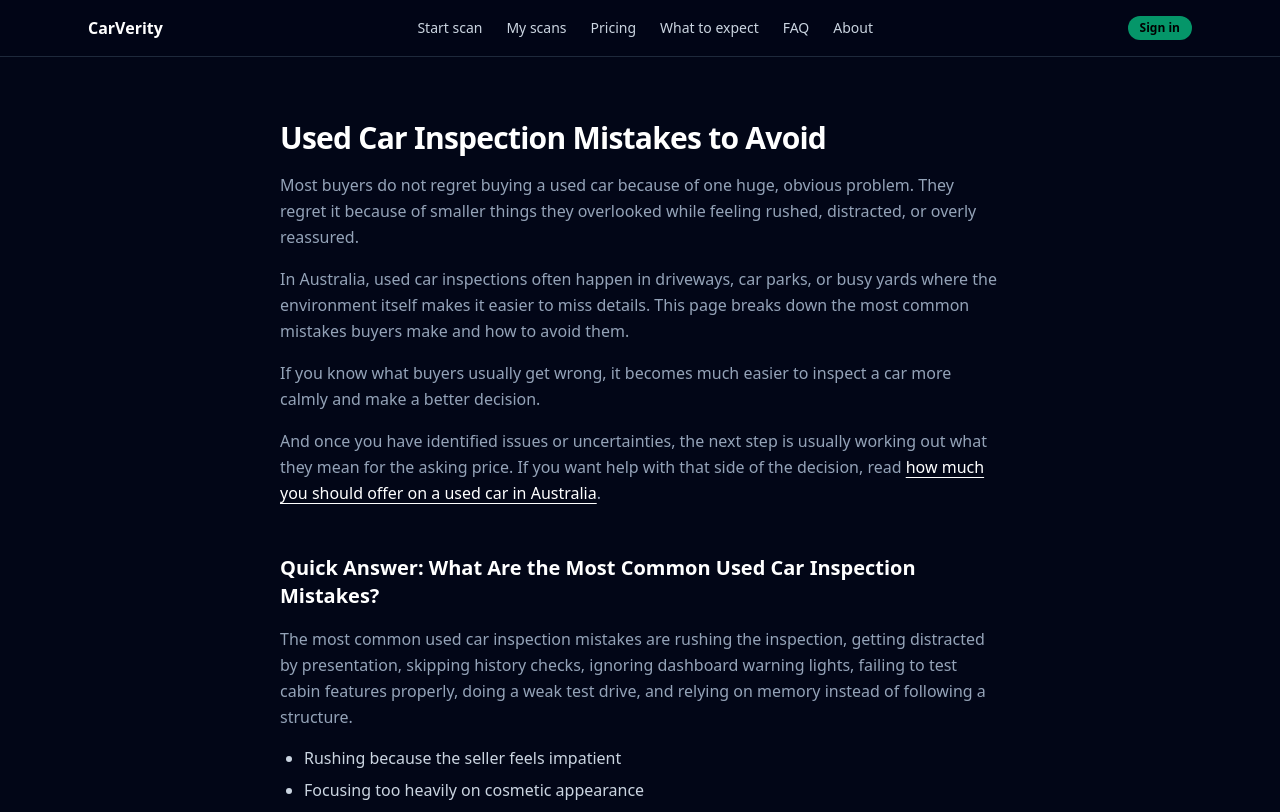
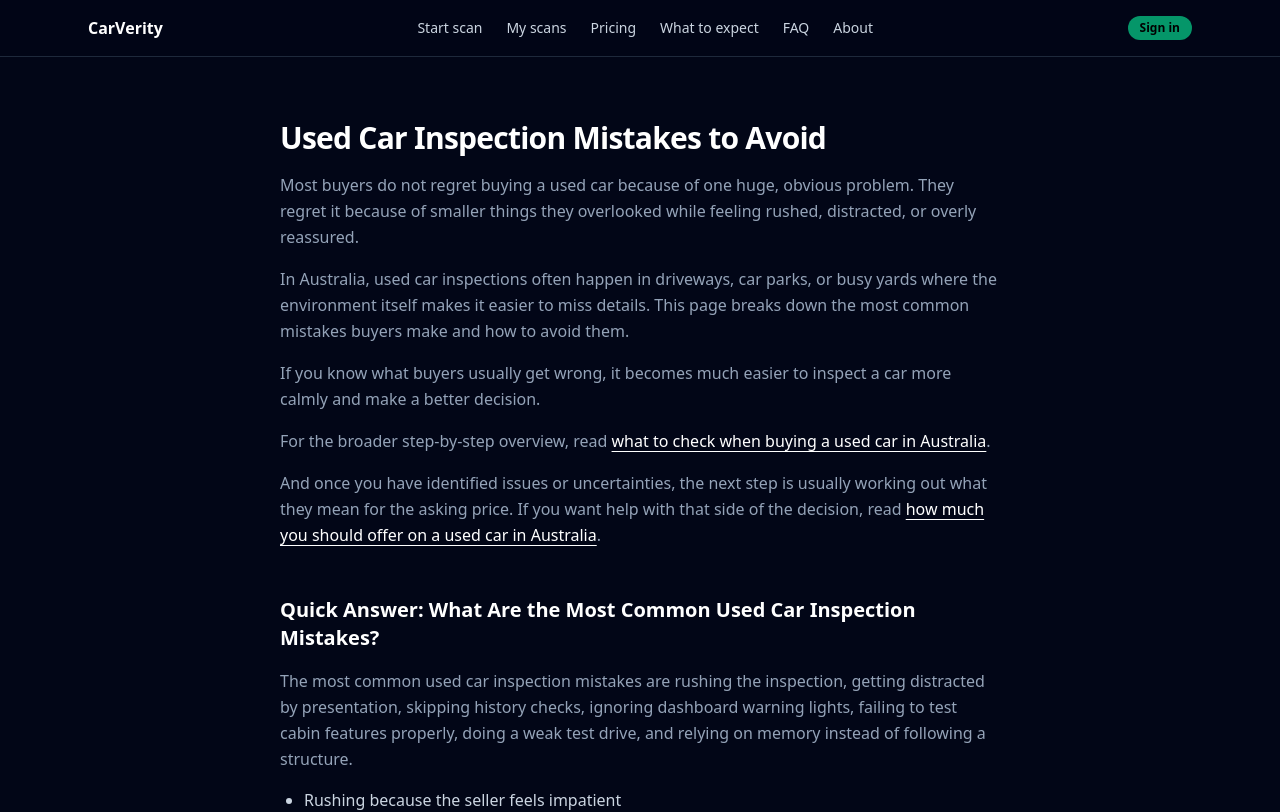
Before and after one commit to jeremy-swallow/carverity-clean, a React (Vite) app: page /used-car-inspection-mistakes-australia in a window 1280 px wide. Shown: the top 812 px of the page. Built offline with nearby package versions, Linux system fonts and the light colour scheme; no server answers.

Commit message:
Improve SEO page for used car inspection mistakes

```diff
--- a/src/pages/UsedCarInspectionMistakes.tsx
+++ b/src/pages/UsedCarInspectionMistakes.tsx
@@ -6,7 +6,7 @@ export default function UsedCarInspectionMistakes() {
   useEffect(() => {
     applySeo({
       title:
-        "Used Car Inspection Mistakes to Avoid (What Buyers Often Miss)",
+        "Used Car Inspection Mistakes to Avoid (What Buyers Often Miss) | CarVerity",
       description:
         "Avoid the most common used car inspection mistakes Australian buyers make. Learn what people miss under pressure, which red flags matter, and how to inspect a used car more confidently before buying.",
       canonical:
@@ -68,6 +68,24 @@ export default function UsedCarInspectionMistakes() {
                   "You can avoid missing things by checking the history before you arrive, inspecting the car in a set order, testing cabin features properly, taking a meaningful test drive, and using a structured checklist so you are not relying on memory.",
               },
             },
+            {
+              "@type": "Question",
+              name: "What is the biggest mistake when buying a used car?",
+              acceptedAnswer: {
+                "@type": "Answer",
+                text:
+                  "Rushing the process is one of the biggest mistakes because it causes buyers to miss smaller warning signs that can matter a lot later.",
+              },
+            },
+            {
+              "@type": "Question",
+              name: "Is a clean-looking used car usually safer to buy?",
+              acceptedAnswer: {
+                "@type": "Answer",
+                text:
+                  "Not necessarily. Clean presentation can make a car feel more trustworthy, but it does not replace proper checks on history, condition, warning lights, tyres, and road behaviour.",
+              },
+            },
           ],
         },
         {
@@ -118,6 +136,17 @@ export default function UsedCarInspectionMistakes() {
             <p className="text-slate-400 leading-relaxed">
               If you know what buyers usually get wrong, it becomes much easier
               to inspect a car more calmly and make a better decision.
+            </p>
+
+            <p className="text-slate-400 leading-relaxed">
+              For the broader step-by-step overview, read{" "}
+              <Link
+                to="/what-to-check-when-buying-a-used-car-australia"
+                className="text-white underline underline-offset-4 hover:opacity-80 transition"
+              >
+                what to check when buying a used car in Australia
+              </Link>
+              .
             </p>
 
             <p className="text-slate-400 leading-relaxed">
@@ -373,7 +402,7 @@ export default function UsedCarInspectionMistakes() {
             <p className="text-slate-400 leading-relaxed">
               If you want a better structure, use our{" "}
               <Link
-                to="/what-to-check-when-buying-a-used-car-australia"
+                to="/used-car-checklist-australia"
                 className="text-white underline underline-offset-4 hover:opacity-80 transition"
               >
                 complete used car checklist for Australia
```
